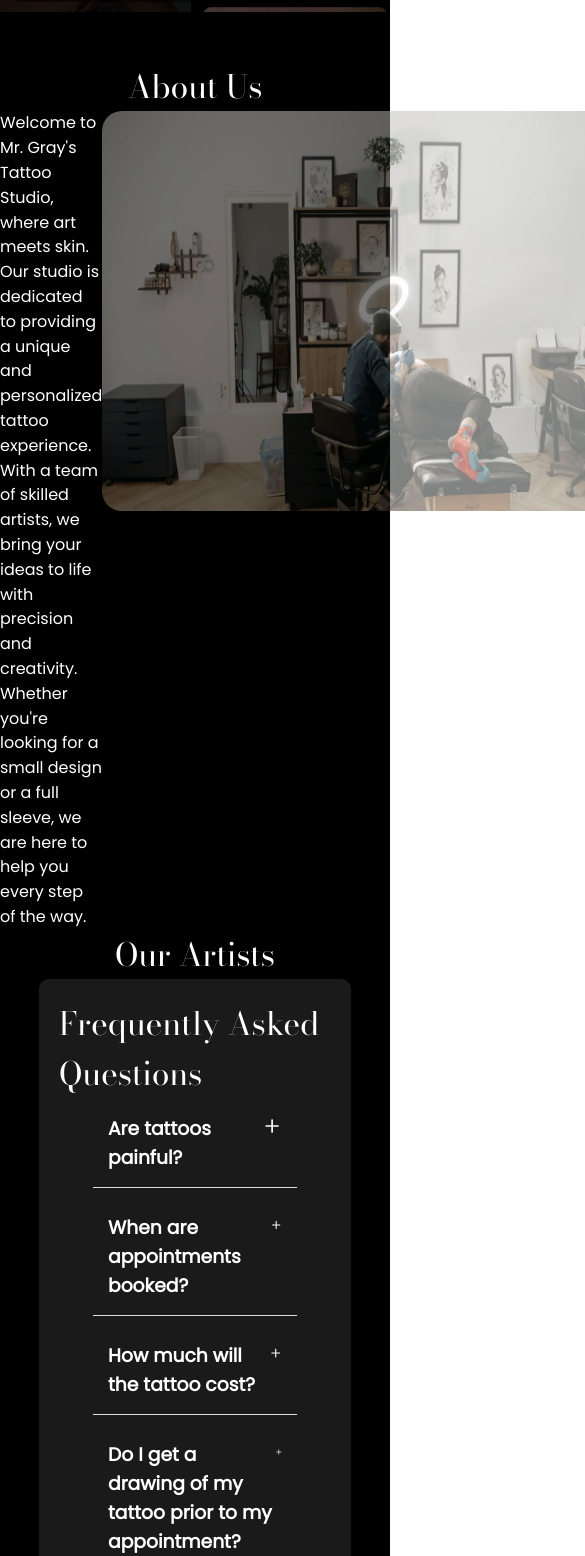
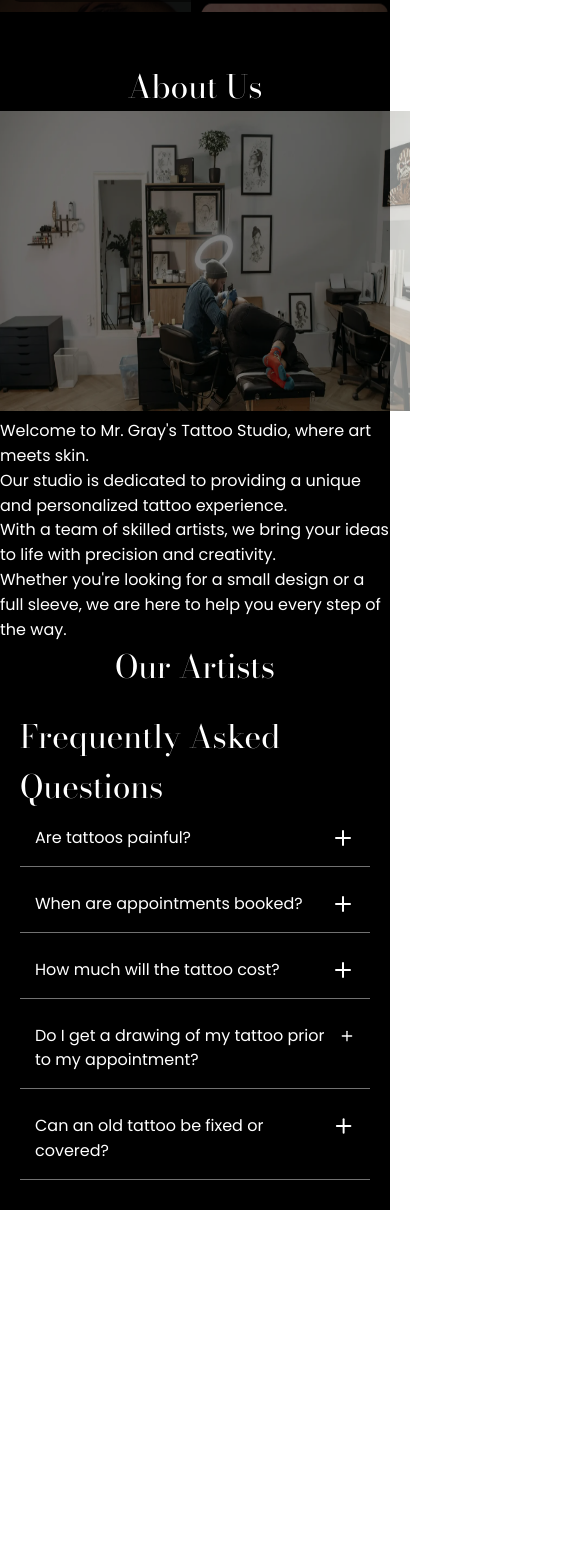
Before and after one commit to TrenchesProgrammer/MrGraysWebsite, a Next.js app: page / in a window 390 px wide. Shown: the part 832-2388 px from the top of the page, 585 px wide, since content can reach past the window. After the commit the page ends 2042 px from the top, so only its background shows below. Built offline with nearby package versions, Linux system fonts and the light colour scheme.

Commit message:
responsiveness for faq

```diff
--- a/Components/Faq.tsx
+++ b/Components/Faq.tsx
@@ -11,7 +11,7 @@ type FaqProps ={
 const Faq = ({bodoniModa}: FaqProps) => {
   const mobile = useMediaQuery("(max-width: 868px)");
   return (
-    <div style={{backgroundColor: "#1a1a1a", padding: "20px", width: "80%", margin:'auto', borderRadius: "10px"}}>
+    <div style={{ padding: "20px",  margin:'auto', borderRadius: "10px"}}>
       <Flex direction={mobile ? "column" : "row"} >
         <h1 className={bodoniModa} style={{ textAlign: "left" }}>
           Frequently Asked Questions
--- a/Components/FaqItem.tsx
+++ b/Components/FaqItem.tsx
@@ -14,7 +14,7 @@ const FaqItem = ({question, answer}: FaqItemProps) => {
   return (
     <div className="faq-item" onClick={handleToggleOpen}>
       <Flex justify={"space-between"}>
-        <h3 className="faq-question">{question}</h3>
+        <p className="faq-question">{question}</p>
         <IconPlus
           style={{
             transform: open ? "rotate(45deg)" : "rotate(0deg)",
@@ -24,7 +24,7 @@ const FaqItem = ({question, answer}: FaqItemProps) => {
         />
       </Flex>
       {open && (
-        <p className="faq-answer">
+        <p style={{fontSize:'14px'}} className="faq-answer">
           {answer}
         </p>
       )}
--- a/app/globals.css
+++ b/app/globals.css
@@ -122,10 +122,10 @@
 }
 .faq-item {
   /* background-color: #000000; */
-  border-bottom: 1px solid #ddd;
+  border-bottom: 0.5px solid #979797c0;
   /* border-radius: 5px; */
   padding: 15px;
-  width: 75%;
+  width: 100%;
   cursor: pointer;
   margin: auto;
   margin-bottom: 10px;
--- a/app/page.tsx
+++ b/app/page.tsx
@@ -164,7 +164,7 @@ const Page = () => {
         <h1 className={bodoniModa.className} style={{ textAlign: "center" }}>
           About Us
         </h1>
-        <Flex justify="space-around">
+        <Flex justify="space-around" direction={mobile ? "column-reverse" : "row"}>
           <div>
             <p>Welcome to Mr. Gray's Tattoo Studio, where art meets skin.</p>
             <p>
@@ -184,9 +184,11 @@ const Page = () => {
             <Image
               src="/tattoo-studio.webp"
               alt=""
-              style={{ borderRadius: "20px" }}
-              height={400}
-              width={540}
+              // style={{ borderRadius: "10px" }}
+              width={mobile ? 410 : 540}
+              height={mobile ? 300 : 400}
+              // height={400}
+              // width={540}
             />
           </div>
         </Flex>
```
